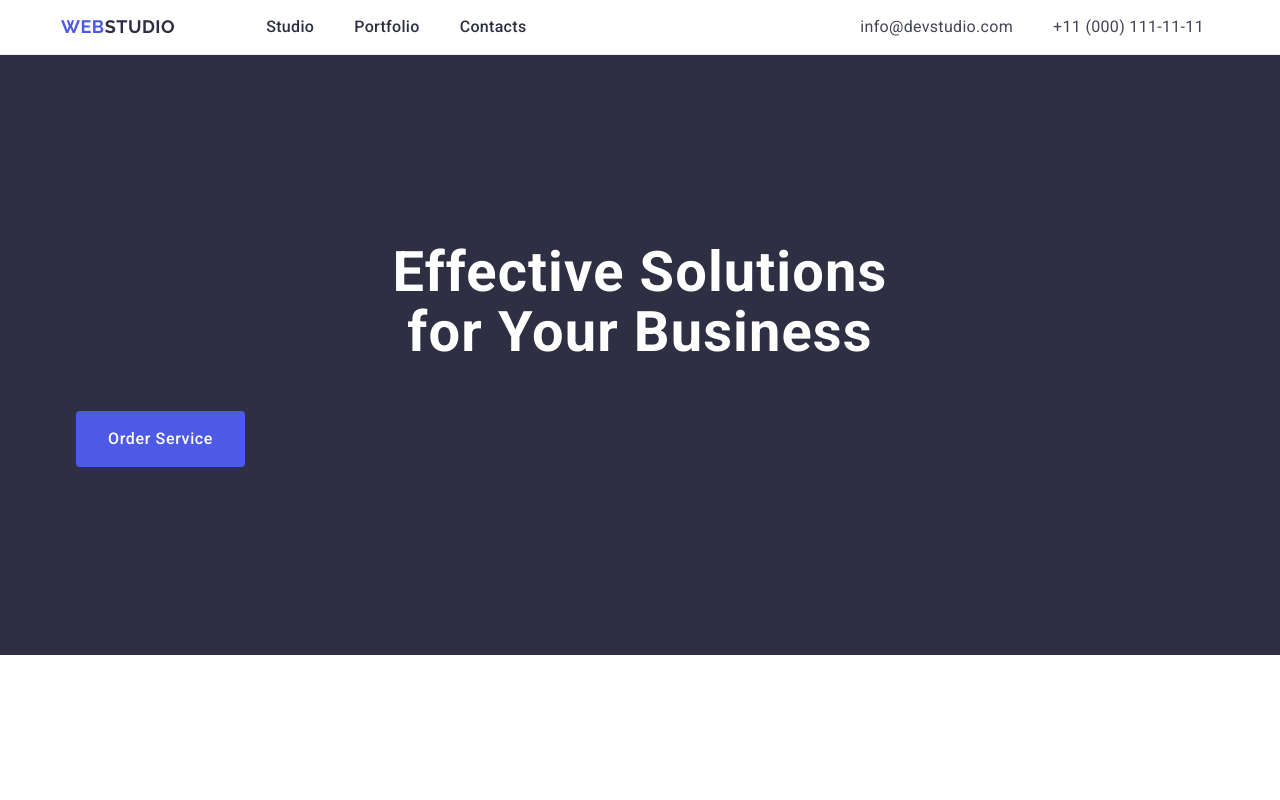
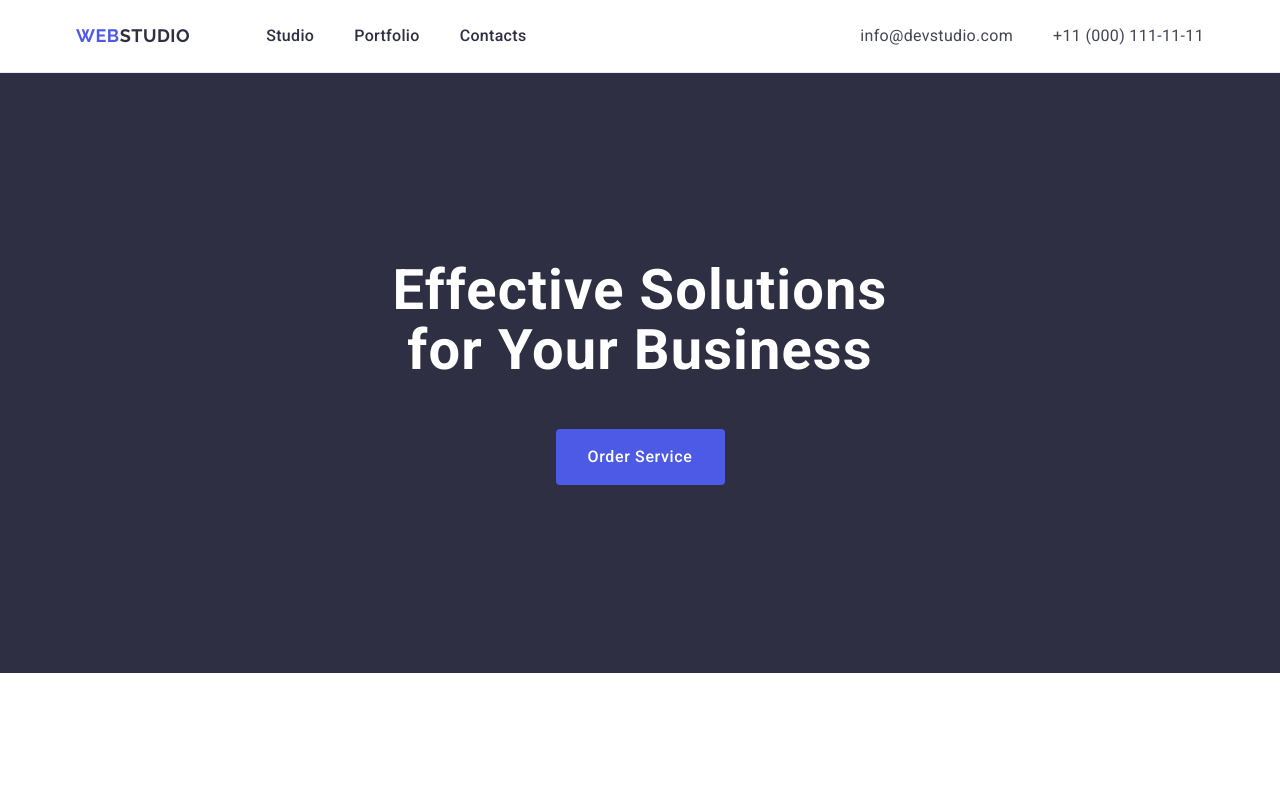
Before and after one commit to Dxin00/goit-markup-hw-03, a plain HTML site: page index.html in a window 1280 px wide. Shown: the top 800 px of the page. Drawn offline with nearby package versions, Linux system fonts and the light colour scheme.

Commit message:
commit 5

```diff
--- a/css/styles.css
+++ b/css/styles.css
@@ -36,17 +36,11 @@ ul {
     margin: 0;
 }
 
-h1,
-h2,
-h3,
-h4,
-h5,
-h6,
-p,
-ul {
-    margin-top: 0;
-    margin-bottom: 0;
-}
+h1, h2, h3, h4, h5, h6 {
+    font-family: "Roboto";
+        margin: 0;
+    }
+
 
 body {
     font-family: "Roboto", sans-serif;
@@ -54,14 +48,23 @@ body {
     background-color: var(--white);
 }
 
-/* Container styles */
+.section {
+    padding: 120px 0;
+}
+
+img {
+    display: block;
+}
+
 .container {
     width: 1158px;
     margin: 0 auto;
     padding: 0 15px;
 }
 
-/* Header styles */
+
+/*HEADER*/
+
 .header {
     border-bottom: 1px solid #e7e9fc;
     display: block;
@@ -73,25 +76,10 @@ body {
     display: flex;
     align-items: center;
     padding: 15px 0;
-    align-items: center
-}
-
-.header .header-list,
-.nav  {
-    display: flex;
-    align-items: center;
-    gap: 40px;
-    padding: 0 15px;
 
 }
 
-.header .contacts-list {
-    display: flex;
-    align-items: center;
-    gap: 40px;
-    padding: 0 15px;
 
-}
 
 .logo {
     font-family: 'Raleway', sans-serif;
@@ -102,26 +90,57 @@ body {
     letter-spacing: 0.03em;
     color: var(--iris);
     cursor: pointer;
-    margin-right: 76px;
+    margin-right: 21px;
 }
 
 .logo .logo-header {
     color: var(--navy-blue);
 }
 
-.header-nav {
+
+
+.nav {
+    display: flex;
+    align-items: center;
+    gap: 40px;
+    padding: 0 15px;
     font-weight: 500;
     font-size: 16px;
     line-height: 1.5;
     letter-spacing: 0.02em;
-    color: var(--navy-blue);
-    padding: 24px 0;
 }
 
-.header-nav:hover,
-.header-nav:focus {
+.nav-text {
+    color: var(--navy-blue);
+        font-weight: 500;
+    font-size: 16px;
+    line-height: 1.5;
+    letter-spacing: 0.02em;
+    list-style-type: none;
+    padding: 0;
+    margin: 0;
+    text-decoration: none;
+    color: #2e2f42;
+    padding: 9px 0;
+    display: block;
+    width: calc((100%-72px) / 4);
+}
+
+.nav-text:hover,
+.nav-text:focus {
     color: var(--ocean);
 }
+.header .contacts-list {
+    display: flex;
+    align-items: center;
+    gap: 40px;
+    padding: 0 15px;
+
+}
+
+
+
+
 
 .contacts {
     margin-left: auto;
@@ -163,20 +182,21 @@ body {
 
 
 .hero-btn {
+    font-family: "Roboto", sans-serif;
+    font-weight: 500;
+    background-color: #4d5ae5;
+    font-size: 16px;
+    line-height: 1.5;
+    letter-spacing: 0.04em;
+    color: #fff;
+    display: block;
+    align-items: center;
     min-width: 169px;
     height: 56px;
-    background-color: var(--iris);
     border: none;
     border-radius: 4px;
     cursor: pointer;
-    font-family: "Roboto", sans-serif;
-    font-weight: 500;
-    font-size: 16px;
-    line-height: 1.5;
-    padding: 16px 32px;
-    color: var(--white);
-    letter-spacing: 0.04em;
-    display: block;
+    margin: 48px auto 0;
 }
 
 .hero-btn:hover,
@@ -191,6 +211,8 @@ body {
 .features-title {
     visibility: hidden;
 }
+
+
 
 .features-list {
     display: flex;
--- a/index.html
+++ b/index.html
@@ -13,12 +13,12 @@
 <body>
     <header class="header">
         <div class="container">
-            <a href="./index.html" class="logo">Web<span class="logo-header">Studio</span></a>
-            <nav>
-                <ul class="header-list nav">
-                    <li><a href="./index.html" class="header-nav">Studio</a></li>
-                    <li><a href="#" class="header-nav">Portfolio</a></li>
-                    <li><a href="#" class="header-nav">Contacts</a></li>
+            <nav class="nav">
+                <a href="./index.html" class="logo">Web<span class="logo-header">Studio</span></a>
+                <ul class="nav-list nav">
+                    <li><a href="./index.html" class="nav-text">Studio</a></li>
+                    <li><a href="#" class="nav-text">Portfolio</a></li>
+                    <li><a href="#" class="nav-text">Contacts</a></li>
                 </ul>
             </nav>
             <address class="contacts">
```
